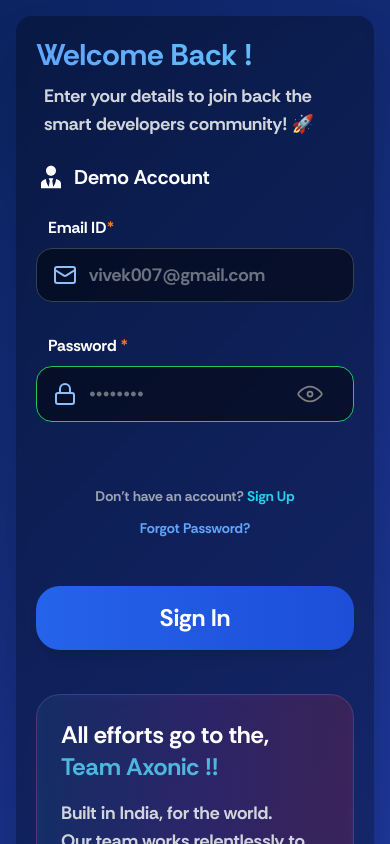
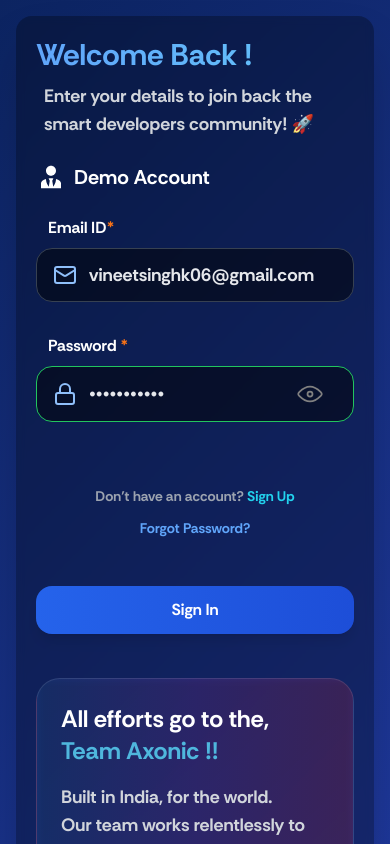
Before and after one commit to Vineet-Chandel/Code-Sarthi, a React (Vite) app in the folder Frontend/: page /login in a window 390 px wide. Shown: the top 844 px of the page. Built offline with nearby package versions, Linux system fonts and the light colour scheme.

Commit message:
signup api maintained

```diff
--- a/Frontend/src/Body.jsx
+++ b/Frontend/src/Body.jsx
@@ -38,7 +38,12 @@ const Body = () => {
     }, []);
 
     if (isLoading) {
-        return <div>Loading...</div>;
+        return (
+            <div className="h-screen w-screen bg-black flex justify-center flex-col items-center">
+                <svg xmlns="http://www.w3.org/2000/svg" width={24} height={24} viewBox="0 0 24 24"><circle cx={4} cy={12} r={3} fill="currentColor"><animate id="SVGKiXXedfO" attributeName="cy" begin="0;SVGgLulOGrw.end+0.25s" calcMode="spline" dur="0.6s" keySplines=".33,.66,.66,1;.33,0,.66,.33" values="12;6;12"></animate></circle><circle cx={12} cy={12} r={3} fill="currentColor"><animate attributeName="cy" begin="SVGKiXXedfO.begin+0.1s" calcMode="spline" dur="0.6s" keySplines=".33,.66,.66,1;.33,0,.66,.33" values="12;6;12"></animate></circle><circle cx={20} cy={12} r={3} fill="currentColor"><animate id="SVGgLulOGrw" attributeName="cy" begin="SVGKiXXedfO.begin+0.2s" calcMode="spline" dur="0.6s" keySplines=".33,.66,.66,1;.33,0,.66,.33" values="12;6;12"></animate></circle></svg>
+                <div className="text-4xl text-white font-extrabold ">Setting up things for you!</div>
+            </div>
+        );
     }
 
     return (
--- a/Frontend/src/Pages/auth/Login.jsx
+++ b/Frontend/src/Pages/auth/Login.jsx
@@ -17,8 +17,8 @@ const Login = () => {
      default gmail = vineetsinghbitu@gmail.com
      default password = Vineet@1234
      */
-    const [gmail, setGmailId] = useState("");
-    const [password, setPassword] = useState("");
+    const [gmail, setGmailId] = useState("vineetsinghk06@gmail.com");
+    const [password, setPassword] = useState("Vineet@1234");
 
     const [showPassword, setShowPassword] = useState(false);
     const [newError, setNewError] = useState(false);
@@ -210,23 +210,54 @@ const Login = () => {
                         <div className="pt-4">
                             <button
                                 type="submit"
-                                className="w-full bg-gradient-to-r  from-blue-600 to-blue-700 text-white py-4 rounded-3xl hover:from-blue-700 hover:to-blue-800 transition-all duration-300 text-2xl font-semibold shadow-lg hover:shadow-xl"
+                                className="w-full
+               bg-gradient-to-r from-blue-600 to-blue-700
+               text-white
+               py-3 sm:py-4
+               rounded-2xl sm:rounded-3xl
+               hover:from-blue-700 hover:to-blue-800
+               transition-all duration-300
+               text-base sm:text-xl md:text-2xl
+               font-semibold
+               shadow-lg hover:shadow-xl"
+                            >
+                                {isLoginStart ? (
+                                    <div className="flex justify-center items-center gap-2 sm:gap-3">
 
-                            >
-                                {isLoginStart && (<div className="flex justify-center items-center gap-2"><svg xmlns="http://www.w3.org/2000/svg" width={32} height={32} viewBox="0 0 24 24">
-                                    <path fill="#fff" d="M12 2A10 10 0 1 0 22 12A10 10 0 0 0 12 2Zm0 18a8 8 0 1 1 8-8A8 8 0 0 1 12 20Z" opacity={0.3}></path>
-                                    <path fill="#fff" d="M20 12h2A10 10 0 0 0 12 2V4A8 8 0 0 1 20 12Z">
-                                        <animateTransform attributeName="transform" dur="1s" from="0 12 12" repeatCount="indefinite" to="360 12 12" type="rotate"></animateTransform>
-                                    </path>
-                                </svg>
-                                    <span>
-                                        Welcome to CodeSarthi — Let’s Build!
-                                    </span>
-                                </div>)}
+                                        <svg
+                                            xmlns="http://www.w3.org/2000/svg"
+                                            className="w-5 h-5 sm:w-6 sm:h-6 md:w-8 md:h-8"
+                                            viewBox="0 0 24 24"
+                                        >
+                                            <path
+                                                fill="#fff"
+                                                d="M12 2A10 10 0 1 0 22 12A10 10 0 0 0 12 2Zm0 18a8 8 0 1 1 8-8A8 8 0 0 1 12 20Z"
+                                                opacity={0.3}
+                                            />
+                                            <path
+                                                fill="#fff"
+                                                d="M20 12h2A10 10 0 0 0 12 2V4A8 8 0 0 1 20 12Z"
+                                            >
+                                                <animateTransform
+                                                    attributeName="transform"
+                                                    dur="1s"
+                                                    from="0 12 12"
+                                                    repeatCount="indefinite"
+                                                    to="360 12 12"
+                                                    type="rotate"
+                                                />
+                                            </path>
+                                        </svg>
 
-                                {!isLoginStart && (<span>
-                                    Sign In
-                                </span>)}
+                                        <span className="text-center">
+
+                                            Welcome to CodeSarthi — Let’s Build!
+
+                                        </span>
+                                    </div>
+                                ) : (
+                                    <span>Sign In</span>
+                                )}
                             </button>
                         </div>
                     </form>
```
Also changed, not shown: 2 other files (tests, documents, lock files or other folders).
